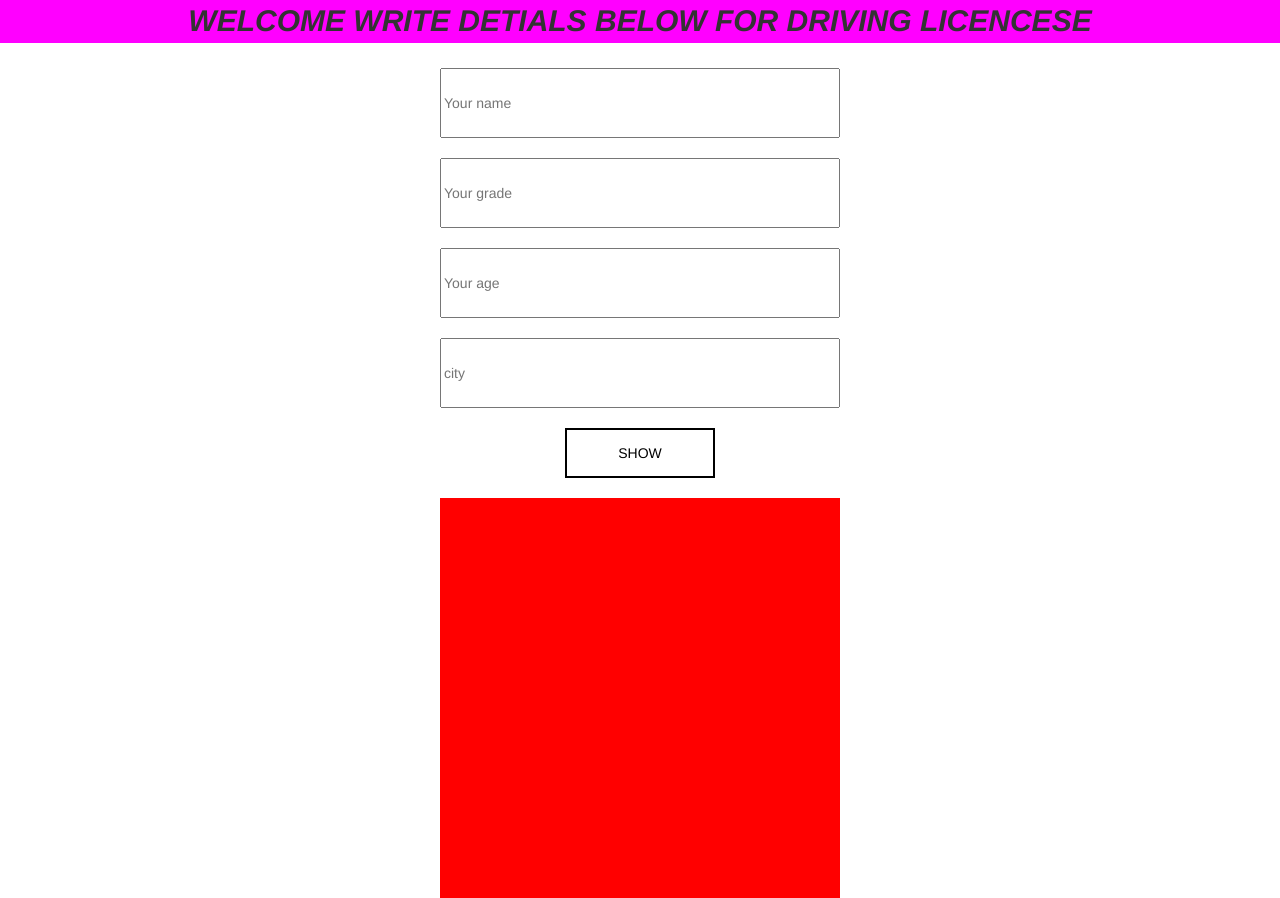
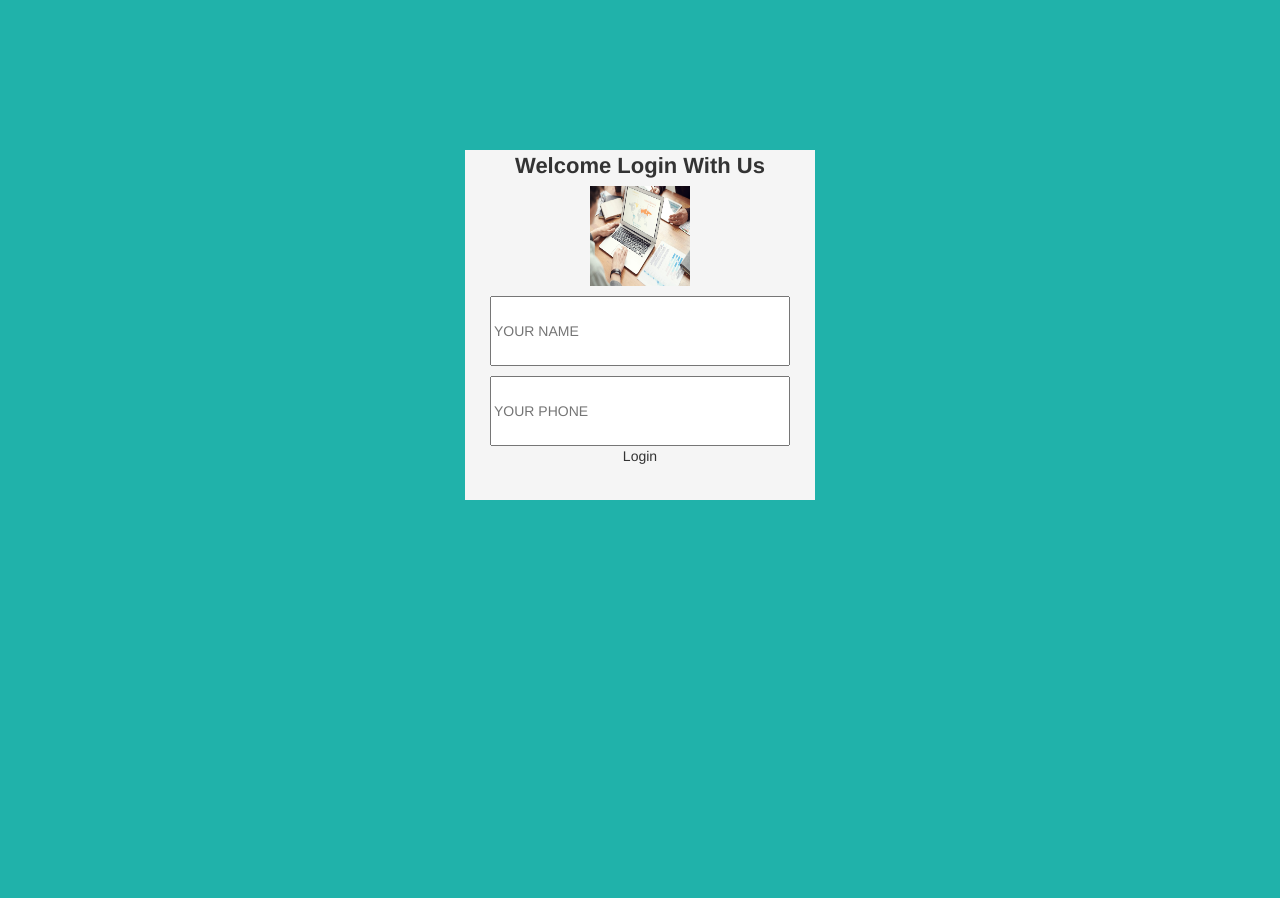
Before and after one commit to syed2008/Practice, a plain HTML site: page index.html in a window 1280 px wide. After the commit the page ends 800 px from the top, so only its background shows below. Drawn offline with nearby package versions, Linux system fonts and the light colour scheme; a web font is replaced by a local one.

Commit message:
Add files via upload

```diff
--- a/index.html
+++ b/index.html
@@ -1,33 +1,27 @@
 <html>
     <head>
-        <title>Next Tutorial</title>
-        <link rel="stylesheet" href="style.css">
-        <script src="main.js"></script>
+        <title>APP COVID</title>
         <link href="https://fonts.googleapis.com/css?family=Yeon+Sung&display=swap" rel="stylesheet"><meta name="viewport" content="width=device-width, initial-scale=1">
 
 <link rel="stylesheet" href="https://maxcdn.bootstrapcdn.com/bootstrap/3.4.0/css/bootstrap.min.css">
 <script src="https://ajax.googleapis.com/ajax/libs/jquery/3.4.1/jquery.min.js"></script>
 <script src="https://maxcdn.bootstrapcdn.com/bootstrap/3.4.0/js/bootstrap.min.js"></script>
+        <link rel="stylesheet" href="style.css">
+        <script src="main.js"></script>
     </head>
     <body>
         <center>
-  <label>WELCOME WRITE DETIALS BELOW FOR DRIVING LICENCESE</label>
-  <br><br>
-  <input type="text" id="name" placeholder="Your name">
-  <br><br>
-  <input type="text" id="grade" placeholder="Your grade">
-  <br><br>
-  <input type="text" id="age" placeholder="Your age">
-  <br><br>
-  <input type="text" id="city" placeholder="city">
-  <br><br>
-  <button id="show" onclick="sho()">SHOW</button>
-  <div class="driving">
-      <h1 id="nae"></h1>
-      <h1 id="g"></h1>
-      <h1 id="a"></h1>
-      <h1 id="c"></h1>
-  </div>
-</center>
+        <div class="login">
+            <label id="head-title">Welcome Login With Us</label>
+            <br>
+            <img id="nobita" src="background.jpeg" height="100px" width="100px">
+            <br>
+            <input id="name" placeholder="YOUR NAME">
+            <br>
+            <input id="phone" placeholder="YOUR PHONE">
+            <br>
+            <buttion id="login" onclick="login()">Login</buttion>
+        </div>
+    </center>
     </body>
 </html>
--- /dev/null
+++ b/main.css
@@ -0,0 +1,42 @@
+body{
+    background-color: white;
+    width: 407px;
+    color: white;
+}
+.top{
+    background-color: black;
+    font-weight: bold;
+    color: white;
+    display: flex;
+}
+.flex{
+    color: white;
+}
+#hi{
+    font-size: 15px;
+    color: white;
+    margin-left: 10px;
+}
+#phone{
+    font-size: 15px;
+    color: white;
+}
+.second{
+    display: inline;
+    margin-left: 40px;
+}
+#nobita{
+    margin-left: 20px;
+}
+#img{
+    width: 200px;
+    height: 200px;
+}
+#liveco{
+    width: 200px;
+    height: 200px;
+    background-color: black;
+}
+.live{
+    display: flex;
+}
--- a/main.js
+++ b/main.js
@@ -1,14 +1,14 @@
+user_phone = user_phone.length.value;
 user_name = "";
-function sho(){
-    if(age > "18"){
-   document.getElementById("hi").innerHTML = "You are less than 18 years";
-    } else{
-        name = document.getElementById("name").value;
-        document.getElementById("nae").innerHTML = name;
-        grade = document.getElementById("grade").value;
-        document.getElementById("g").innerHTML = grade;
-        city = document.getElementById("city").value;
-        document.getElementById("c").innerHTML = city;
-    }
-
+function login(){
+user_name = document.getElementById("name").value;
+user_phone = document.getElementById("phone").value;
+if(user_name === '' || user_name == null || user_phone === '' || user_phone == null || user_phone.length <= 9 || user_phone.length >= 11){
+    console.log("Not");
+    console.log("Not suceed");
+}else{
+    console.log("Succes");
+    console.log("succed");
+    window.location = "mainscreen.html";
 }
+}
--- a/style.css
+++ b/style.css
@@ -1,63 +1,30 @@
-label{
-    font-size: 30px;
+.login{
+    width: 350px;
+    height: 350px;
+    background-color: whitesmoke;
+    margin-top: 150px;
+}
+#head-title{
+    font-size: 22px;
     font-weight: bold;
-    font-style: italic;
-    width: 100%;
-    background-color:magenta;
 }
-#name{
-    width: 400px;
+#name, #phone{
+    width: 300px;
     height: 70px;
+    margin-top: 10px;
+}
+body{
+    background-color: lightseagreen;
+}
+button{
+    width: 100px;
+    height: 50px;
+    background-color: transparent;
+    padding-left: 10px;
+    padding-right: 10px;
+    padding-top: 10px;
+    padding-bottom: 10px;
+    border: 3px solid black;
     color: black;
+    margin-top: 20px;
 }
-#grade{
-    width: 400px;
-    height: 70px;
-    color: black;
-}
-#city{
-    width: 400px;
-    height: 70px;
-    color: black;
-}
-#age{
-    width: 400px;
-    height: 70px;
-    color: black;
-}
-#show{
-    width: 150px;
-    height: 50px;
-    padding-left: 20px;
-    padding-right: 20px;
-    padding-top: 5px;
-    padding-bottom: 5px;
-    border: 2px solid black;
-    color: black;
-    background-color: transparent;
-}
-#nae{
-    color: white;
-    font-size: 21px;
-    background-color: black;
-}
-#g{
-    color: white;
-    font-size: 21px;
-}
-#a{
-    color: white;
-    font-size: 21px;
-}
-#c{
-    color: white;
-    font-size: 21px;
-}
-.driving{
-    background-color: red;
-    width: 400px;
-    height: 400px;
-}
-#no{
-    color: white;
-}
```
Also changed, not shown: background.jpeg (added).
